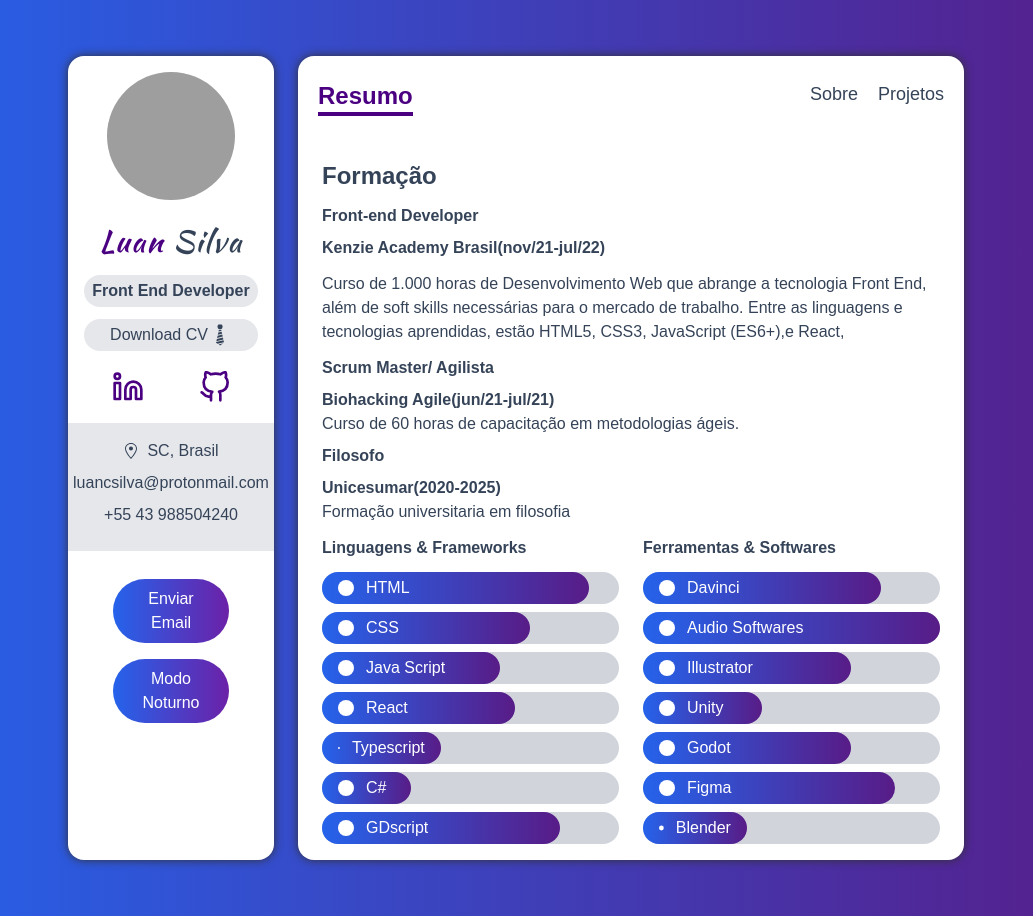
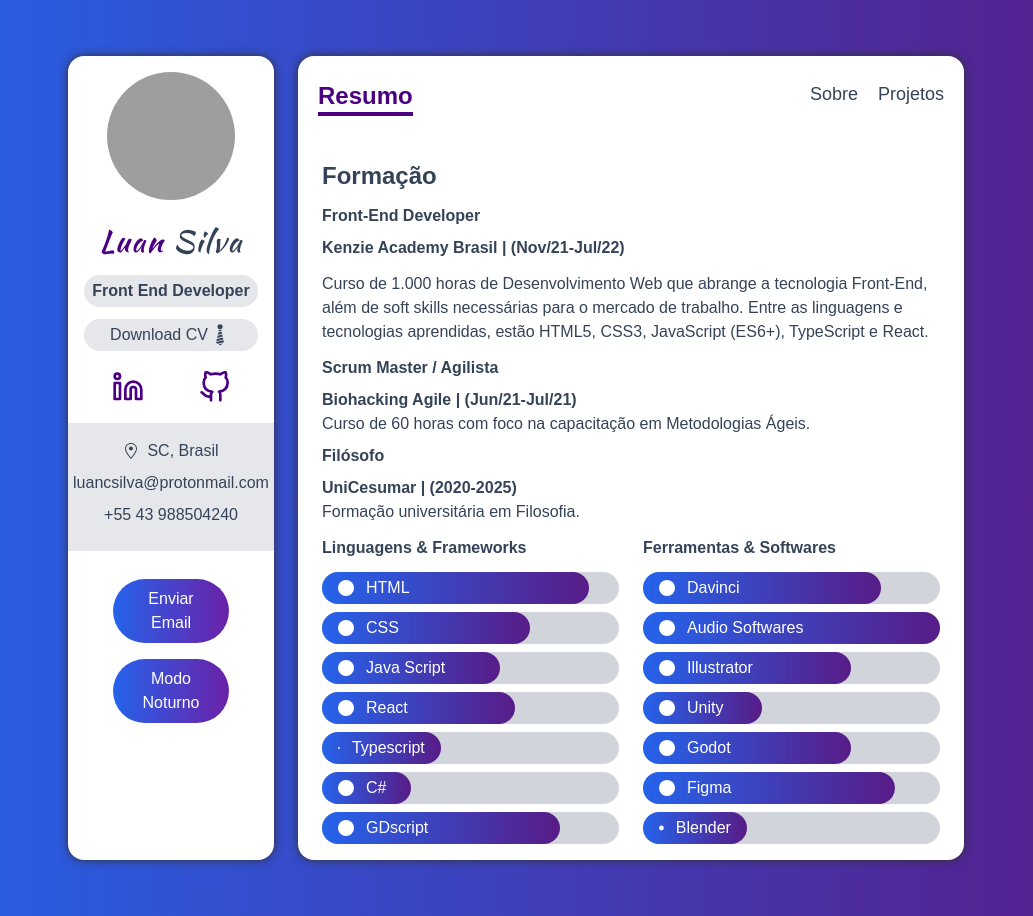
Before and after one commit to 999luan/portfolio, a Next.js app in the folder portfolio/: page /resume in a window 1280 px wide. Shown: the whole page, without its empty margins (124-1157 px from the left). Built offline with nearby package versions, Linux system fonts and the light colour scheme; grey boxes are pictures that could not be loaded.

Commit message:
fix de linguagem

```diff
--- a/portfolio/pages/resume.tsx
+++ b/portfolio/pages/resume.tsx
@@ -19,26 +19,26 @@ const resume = () => {
         <motion.div variants={fadeinUp} initial="initial" animate="animate">
           <h5 className="my-3 text-2xl font-bold">Formação</h5>
           <div>
-            <h5 className="my-2 font-bold text-x1">Front-end Developer</h5>
+            <h5 className="my-2 font-bold text-x1">Front-End Developer</h5>
             <p className="font-semibold">
-              Kenzie Academy Brasil(nov/21-jul/22)
+              Kenzie Academy Brasil | (Nov/21-Jul/22)
             </p>
             <p className="my-3">
               Curso de 1.000 horas de Desenvolvimento Web que abrange a
-              tecnologia Front End, além de soft skills necessárias para o
+              tecnologia Front-End, além de soft skills necessárias para o
               mercado de trabalho. Entre as linguagens e tecnologias aprendidas,
-              estão HTML5, CSS3, JavaScript (ES6+),e React,
+              estão HTML5, CSS3, JavaScript (ES6+), TypeScript e React.
             </p>
           </div>
           <div>
-            <h5 className="my-2 font-bold text-x1">Scrum Master/ Agilista</h5>
-            <p className="font-semibold">Biohacking Agile(jun/21-jul/21)</p>
-            <p>Curso de 60 horas de capacitação em metodologias ágeis.</p>
+            <h5 className="my-2 font-bold text-x1">Scrum Master / Agilista</h5>
+            <p className="font-semibold">Biohacking Agile | (Jun/21-Jul/21)</p>
+            <p>Curso de 60 horas com foco na capacitação em Metodologias Ágeis.</p>
           </div>
           <div>
-            <h5 className="my-2 font-bold text-x1">Filosofo</h5>
-            <p className="font-semibold">Unicesumar(2020-2025)</p>
-            <p>Formação universitaria em filosofia</p>
+            <h5 className="my-2 font-bold text-x1">Filósofo</h5>
+            <p className="font-semibold">UniCesumar | (2020-2025)</p>
+            <p>Formação universitária em Filosofia.</p>
           </div>
         </motion.div>
       </div>
```
